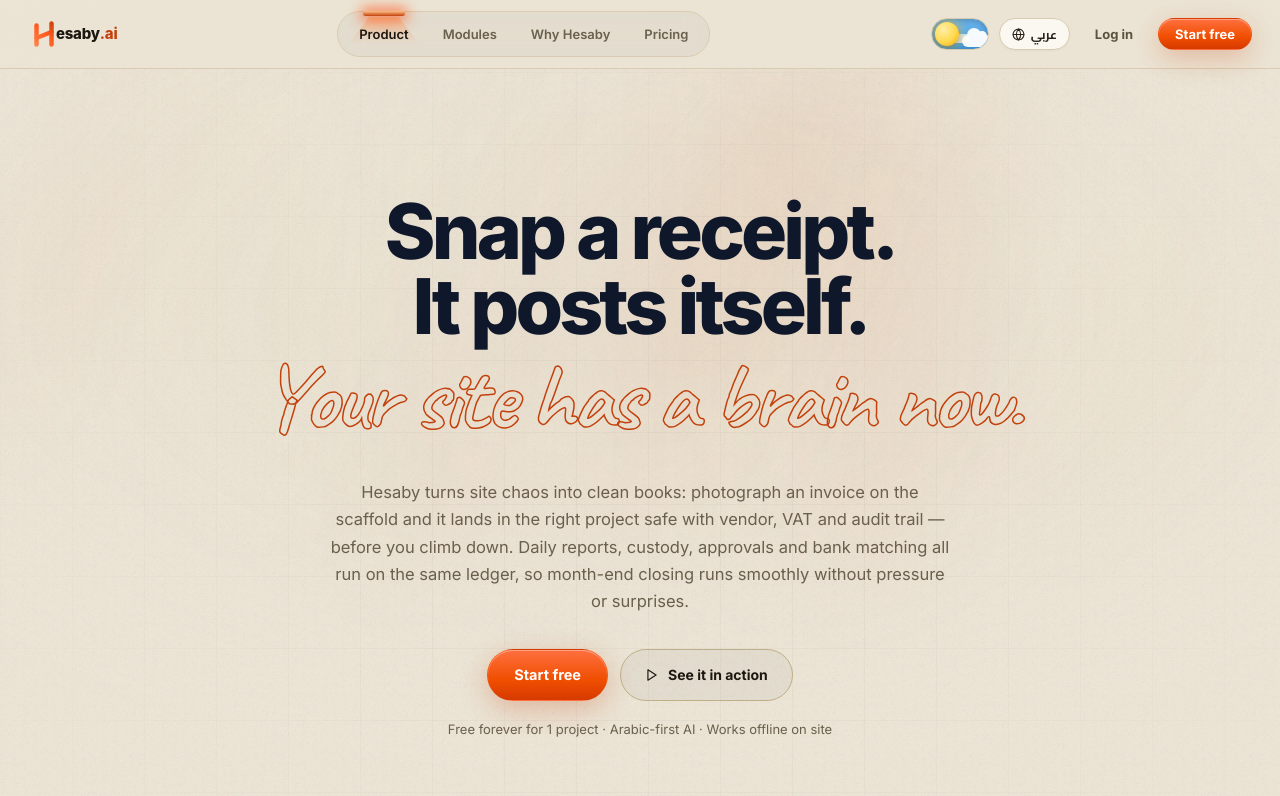
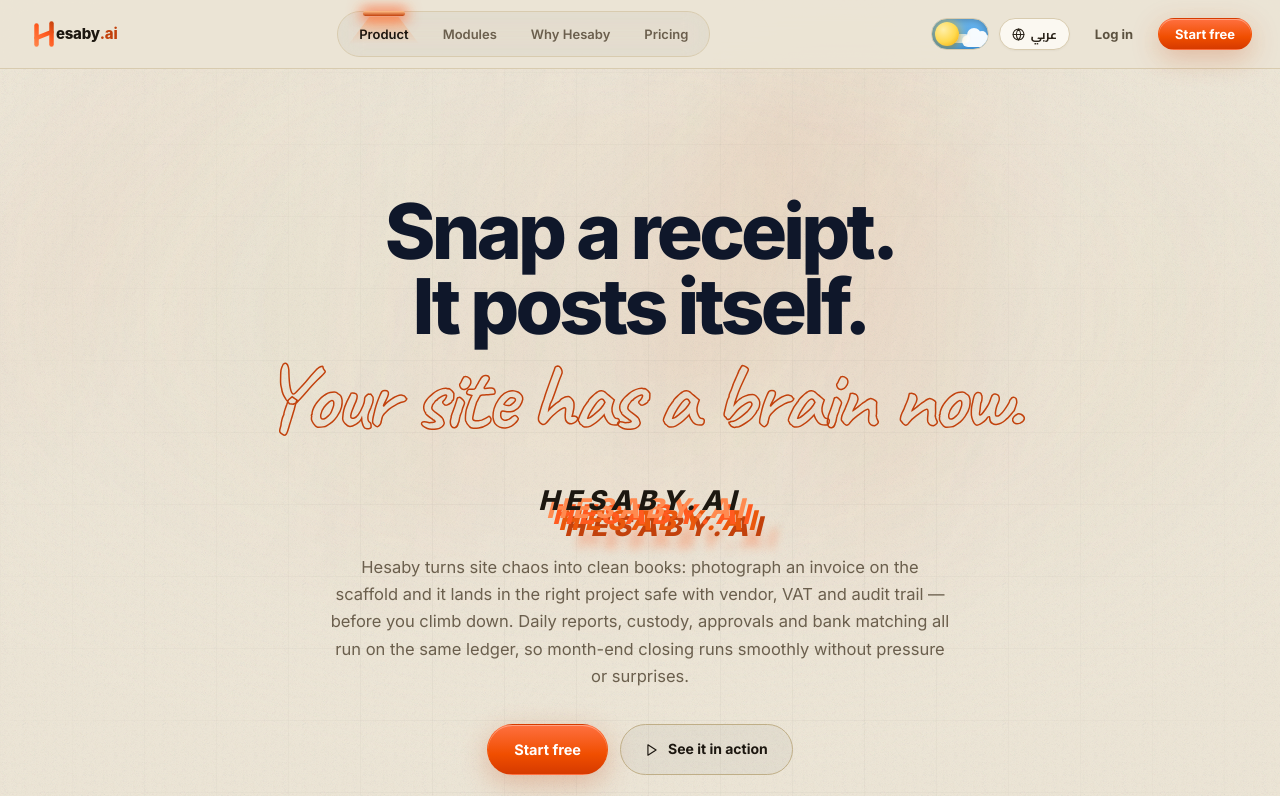
Before and after one commit to 8ofrii/Engineers-Management, a React (Vite) app in the folder client/: page / in a window 1280 px wide. Shown: the top 796 px of the page. Built offline with nearby package versions, Linux system fonts and the light colour scheme; no server answers; a web font is replaced by a local one.

Commit message:
feat(landing): add TextRewind brand logo under hero H1 lines

```diff
--- /dev/null
+++ b/client/src/components/ui/text-rewind.tsx
@@ -0,0 +1,89 @@
+"use client";
+
+import React from "react";
+import { cn } from "@/lib/utils";
+import { motion } from "framer-motion";
+
+export interface AnimatedTextProps {
+    text?: string;
+    children?: React.ReactNode;
+    className?: string;
+    shadowColors?: {
+        first?: string;
+        second?: string;
+        third?: string;
+        fourth?: string;
+        glow?: string;
+    };
+    variant?: "retro" | "hesaby" | "monochrome";
+    rtl?: boolean;
+}
+
+const PRESET_SHADOWS = {
+    retro: {
+        first: "#07bccc",
+        second: "#e601c0",
+        third: "#e9019a",
+        fourth: "#f40468",
+        glow: "rgba(244, 4, 104, 0.4)",
+    },
+    hesaby: {
+        first: "#ff8a50",
+        second: "#ff5a1f",
+        third: "#ea580c",
+        fourth: "#c2410c",
+        glow: "rgba(255, 90, 31, 0.4)",
+    },
+    monochrome: {
+        first: "#a1a1aa",
+        second: "#71717a",
+        third: "#52525b",
+        fourth: "#3f3f46",
+        glow: "rgba(0, 0, 0, 0.25)",
+    },
+};
+
+export function TextRewind({
+    text = "HESABY.AI",
+    children,
+    className = "",
+    variant = "hesaby",
+    rtl = false,
+    shadowColors,
+}: AnimatedTextProps) {
+    const colors = shadowColors || PRESET_SHADOWS[variant] || PRESET_SHADOWS.hesaby;
+    const sign = rtl ? -1 : 1;
+
+    const textShadowStyle = {
+        textShadow: `${sign * 8}px 8px 0px ${colors.first},
+                     ${sign * 14}px 14px 0px ${colors.second},
+                     ${sign * 20}px 20px 0px ${colors.third},
+                     ${sign * 26}px 26px 0px ${colors.fourth},
+                     ${sign * 38}px 38px 10px ${colors.glow}`,
+    };
+
+    const noShadowStyle = {
+        textShadow: "none",
+        transform: `translate(${sign * 4}px, 4px)`,
+    };
+
+    return (
+        <div className="w-full flex items-center justify-center select-none">
+            <motion.div
+                className={cn(
+                    "inline-block cursor-pointer text-2xl sm:text-3xl font-extrabold",
+                    "transition-all duration-200 ease-out tracking-widest",
+                    "text-[var(--text)] italic uppercase",
+                    className
+                )}
+                style={textShadowStyle}
+                whileHover={noShadowStyle}
+                transition={{ duration: 0.2, ease: "easeOut" }}
+            >
+                {children || text}
+            </motion.div>
+        </div>
+    );
+}
+
+export default TextRewind;
--- a/client/src/pages/Landing.css
+++ b/client/src/pages/Landing.css
@@ -61,7 +61,8 @@
 .hx-h1{margin:26px 0 0;font-size:clamp(2.9rem,7vw,5.3rem);font-weight:800;letter-spacing:-.05em;line-height:.98;}
 .hx-h1 span{display:block;} .hx-h1 .ac{color:var(--accent);}
 [dir=rtl] .hx-h1{letter-spacing:0;line-height:1.25;}
-.hx-sub{margin:24px auto 0;max-width:620px;font-size:16.5px;line-height:1.65;color:var(--muted);}
+.hx-hero-rewind{margin:30px auto 14px;display:flex;justify-content:center;align-items:center;padding-bottom:16px;}
+.hx-sub{margin:20px auto 0;max-width:620px;font-size:16.5px;line-height:1.65;color:var(--muted);}
 .hx-ctas{display:flex;gap:12px;justify-content:center;flex-wrap:wrap;margin-top:34px;}
 .hx-micro{margin-top:18px;font-size:13px;color:var(--muted);}
 /* dashboard frame — Qronos style */
--- a/client/src/pages/Landing.jsx
+++ b/client/src/pages/Landing.jsx
@@ -11,6 +11,7 @@
 import DisplayCards from '@/components/ui/display-cards';
 import { LampContainer } from '@/components/ui/lamp';
 import TubeNav from '@/components/ui/tubelight-navbar';
+import TextRewind from '@/components/ui/text-rewind';
 import { motion, MotionConfig } from 'framer-motion';
 import { cn } from '@/lib/utils';
 import './Landing.css';
@@ -145,6 +146,9 @@
       <div className="hx-stage"><div className="hx-ember"/><div className="hx-grain"/>
         <div className="hx-inner hx-hero">
           <h1 className="hx-h1"><span>{T('Snap a receipt.','فاتورة؟')}</span><span>{T('It posts itself.','صوت؟ صورة؟')}</span><span className="hx-hw"><HandwritingText text={T('Your site has a brain now.','كله بحسابه')} arabic={isRTL} replayKey={`${i18n.language}-${theme}`} /></span></h1>
+          <div className="hx-hero-rewind">
+            <TextRewind text="HESABY.AI" variant="hesaby" rtl={isRTL} className="text-2xl sm:text-3xl font-black tracking-[0.22em]" />
+          </div>
           <p className="hx-sub">{T('Hesaby turns site chaos into clean books: photograph an invoice on the scaffold and it lands in the right project safe with vendor, VAT and audit trail — before you climb down. Daily reports, custody, approvals and bank matching all run on the same ledger, so month-end closing runs smoothly without pressure or surprises.','حسابي بيحوّل فوضى الموقع لدفاتر نضيفة: صوّر الفاتورة وانت على السقالة، وهتنزل في خزينة المشروع الصح بالمورّد والضريبة وسجل التدقيق — قبل ما تنزل انت. التقارير اليومية والعهد والاعتمادات والمطابقة البنكية كلهم على نفس الدفتر، فإقفال آخر الشهر يبطّل يكون ضغط وتوتر ومفاجآت.')}</p>
           <div className="hx-ctas"><Link to={user?'/dashboard':'/signup'} className="hx-btn hx-btn-fire">{T('Start free','ابدأ مجانًا')}</Link><a href="#preview" onClick={(e)=>go(e,'preview')} className="hx-btn hx-btn-ghost"><Play size={14}/>{T('See it in action','شوفه شغّال')}</a></div>
           <div className="hx-micro">{T('Free forever for 1 project · Arabic-first AI · Works offline on site','مجاني للأبد لمشروع واحد · ذكاء اصطناعي عربي أولًا · شغّال في الموقع من غير نت')}</div>
```
